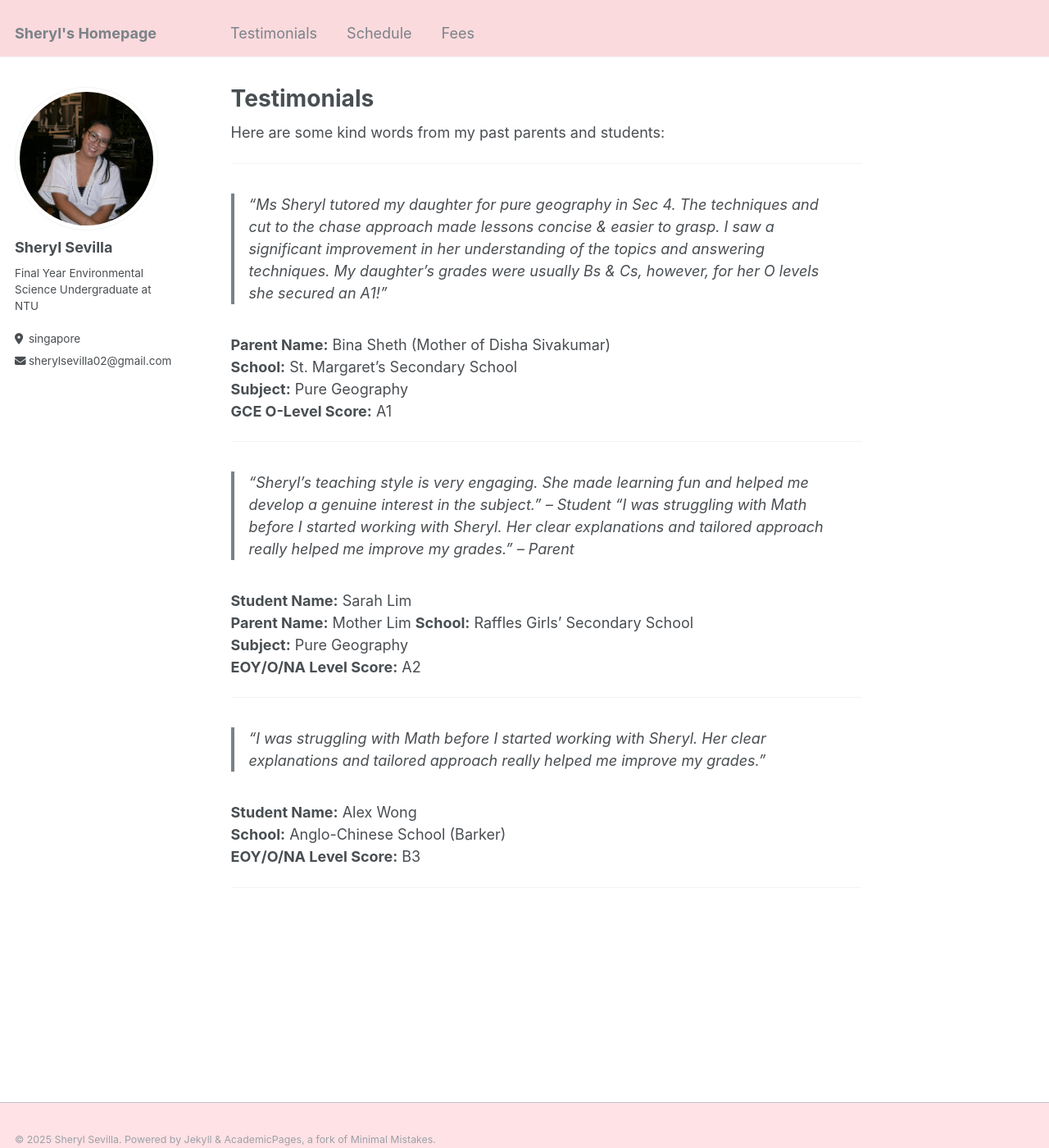
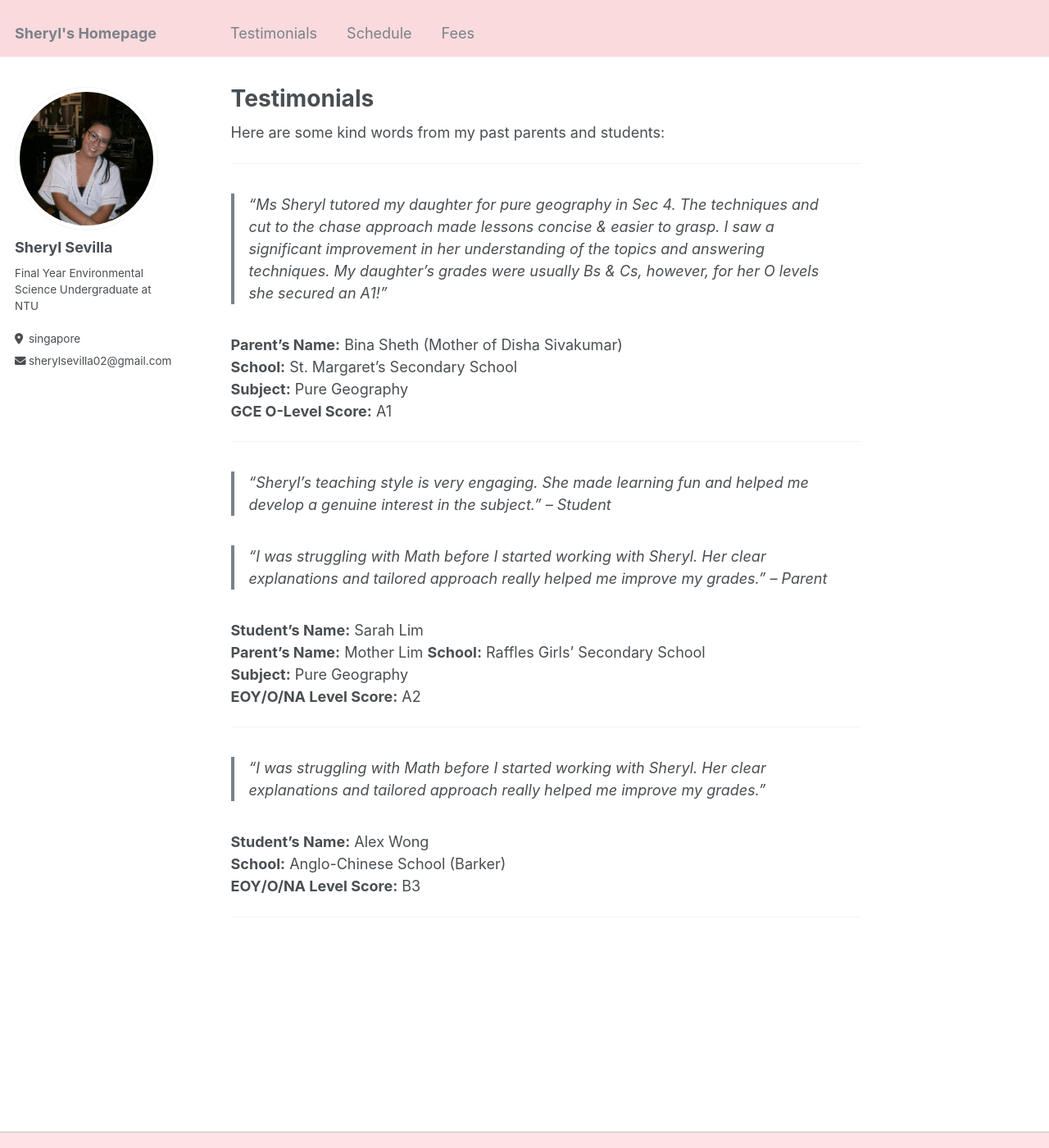
Before and after one commit to teachsheryl/teachsheryl.github.io, a Jekyll site: the page built from _pages/testimonials.md, in a window 1280 px wide and 1400 px high. Shown: the whole window at 82% size. Built offline with Jekyll 4.4.1, drawn with Linux system fonts in a browser that asks for light colours.

```diff
--- a/_pages/testimonials.md
+++ b/_pages/testimonials.md
@@ -10,7 +10,7 @@ Here are some kind words from my past parents and students:
 
 > "Ms Sheryl tutored my daughter for pure geography in Sec 4.  The techniques and cut to the chase approach made lessons concise & easier to grasp. I saw a significant improvement in her understanding of the topics and answering techniques. My daughter's grades were usually Bs & Cs, however, for her O levels she secured an A1!"
 
-**Parent Name:** Bina Sheth (Mother of Disha Sivakumar)
+**Parent's Name:** Bina Sheth (Mother of Disha Sivakumar)
 **School:** St. Margaret's Secondary School
 **Subject:** Pure Geography
 **GCE O-Level Score:** A1
@@ -18,10 +18,11 @@ Here are some kind words from my past parents and students:
 ---
 
 > "Sheryl's teaching style is very engaging. She made learning fun and helped me develop a genuine interest in the subject." -- Student
+
 > "I was struggling with Math before I started working with Sheryl. Her clear explanations and tailored approach really helped me improve my grades." -- Parent
 
-**Student Name:** Sarah Lim
-**Parent Name:**  Mother Lim
+**Student's Name:** Sarah Lim
+**Parent's Name:**  Mother Lim
 **School:** Raffles Girls' Secondary School
 **Subject:** Pure Geography
 **EOY/O/NA Level Score:** A2
@@ -30,7 +31,7 @@ Here are some kind words from my past parents and students:
 
 > "I was struggling with Math before I started working with Sheryl. Her clear explanations and tailored approach really helped me improve my grades."
 
-**Student Name:** Alex Wong
+**Student's Name:** Alex Wong
 **School:** Anglo-Chinese School (Barker)
 **EOY/O/NA Level Score:** B3
 
```
